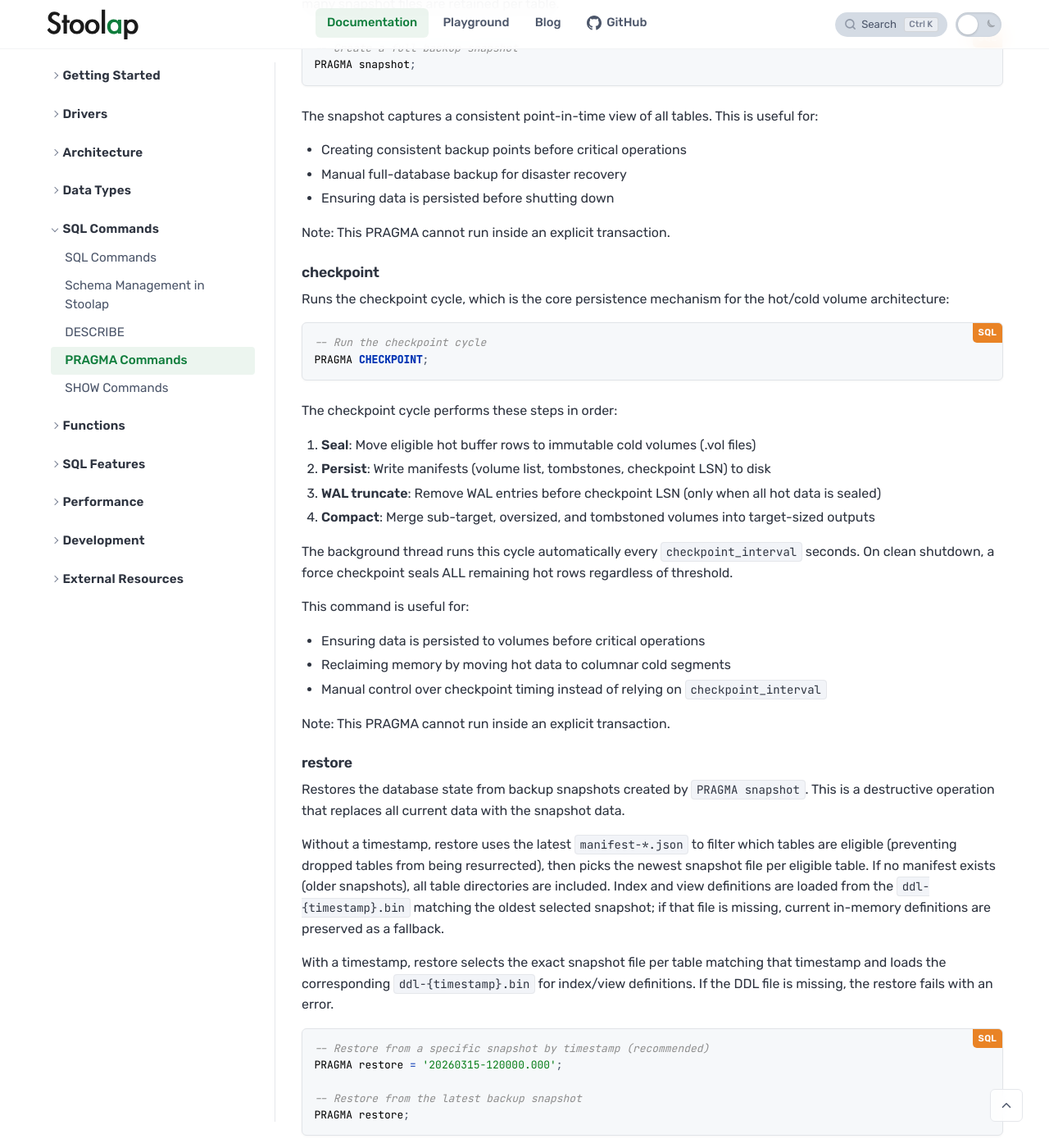
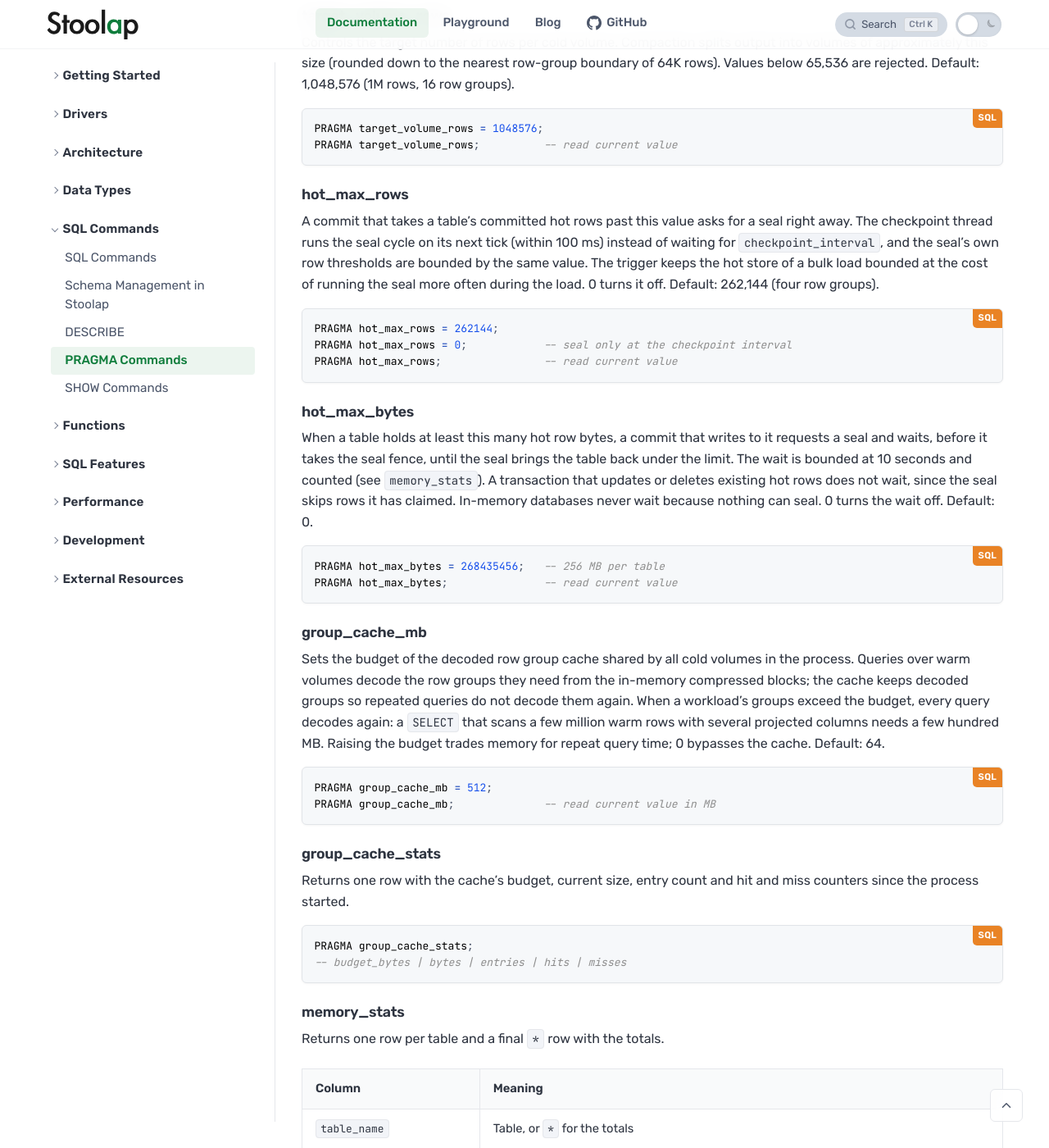
Before and after one commit to stoolap/stoolap, a Jekyll site: the page built from docs/_docs/sql-commands/pragma-commands.md, in a window 1280 px wide and 1400 px high, scrolled down 3308 px. Shown: the whole window at 82% size. Built offline with Jekyll 4.4.1, drawn with Linux system fonts in a browser that asks for light colours; some of the changed text lies outside the part shown.

Commit message:
docs: document hot_max_rows, hot_max_bytes, group_cache_mb, group_cache_stats and memory_stats
The PRAGMA reference gets a memory and hot store section with the
two hot limits, the decoded row group cache budget and its stats, and
the MEMORY_STATS columns; the connection string and persistence
tables list the two new DSN keys.

````diff
--- a/docs/_docs/sql-commands/pragma-commands.md
+++ b/docs/_docs/sql-commands/pragma-commands.md
@@ -46,6 +46,16 @@
 | `sync_mode` | Read current WAL sync mode (read-only, set via DSN) | 1 |
 | `wal_flush_trigger` | Read current WAL flush trigger (read-only, set via DSN) | 32768 |
 | `volume_stats` | Show per-volume storage statistics | - |
+
+### Memory and Hot Store
+
+| PRAGMA | Description | Default |
+|--------|-------------|---------|
+| `hot_max_rows` | Committed hot rows per table that request an early seal (0 = off) | 262144 |
+| `hot_max_bytes` | Hot row bytes per table above which commits wait for a seal (0 = off) | 0 |
+| `group_cache_mb` | Budget of the decoded row group cache in MB (0 = bypass) | 64 |
+| `group_cache_stats` | Show the decoded row group cache's budget, size and hit counts | - |
+| `memory_stats` | Show per-table hot and cold memory figures | - |
 
 #### checkpoint_interval
 
@@ -116,6 +126,62 @@
 ```sql
 PRAGMA target_volume_rows = 1048576;
 PRAGMA target_volume_rows;          -- read current value
+```
+
+#### hot_max_rows
+
+A commit that takes a table's committed hot rows past this value asks for a seal right away. The checkpoint thread runs the seal cycle on its next tick (within 100 ms) instead of waiting for `checkpoint_interval`, and the seal's own row thresholds are bounded by the same value. The trigger keeps the hot store of a bulk load bounded at the cost of running the seal more often during the load. 0 turns it off. Default: 262,144 (four row groups).
+
+```sql
+PRAGMA hot_max_rows = 262144;
+PRAGMA hot_max_rows = 0;            -- seal only at the checkpoint interval
+PRAGMA hot_max_rows;                -- read current value
+```
+
+#### hot_max_bytes
+
+When a table holds at least this many hot row bytes, a commit that writes to it requests a seal and waits, before it takes the seal fence, until the seal brings the table back under the limit. The wait is bounded at 10 seconds and counted (see `memory_stats`). A transaction that updates or deletes existing hot rows does not wait, since the seal skips rows it has claimed. In-memory databases never wait because nothing can seal. 0 turns the wait off. Default: 0.
+
+```sql
+PRAGMA hot_max_bytes = 268435456;   -- 256 MB per table
+PRAGMA hot_max_bytes;               -- read current value
+```
+
+#### group_cache_mb
+
+Sets the budget of the decoded row group cache shared by all cold volumes in the process. Queries over warm volumes decode the row groups they need from the in-memory compressed blocks; the cache keeps decoded groups so repeated queries do not decode them again. When a workload's groups exceed the budget, every query decodes again: a `SELECT` that scans a few million warm rows with several projected columns needs a few hundred MB. Raising the budget trades memory for repeat query time; 0 bypasses the cache. Default: 64.
+
+```sql
+PRAGMA group_cache_mb = 512;
+PRAGMA group_cache_mb;              -- read current value in MB
+```
+
+#### group_cache_stats
+
+Returns one row with the cache's budget, current size, entry count and hit and miss counters since the process started.
+
+```sql
+PRAGMA group_cache_stats;
+-- budget_bytes | bytes | entries | hits | misses
+```
+
+#### memory_stats
+
+Returns one row per table and a final `*` row with the totals.
+
+| Column | Meaning |
+|--------|---------|
+| `table_name` | Table, or `*` for the totals |
+| `hot_rows` | Committed rows in the hot store |
+| `hot_bytes` | Bytes of the rows the hot arena holds, heap text and extension payloads included |
+| `arena_slots` | Arena slots in use, deleted and cleared ones included |
+| `arena_capacity_bytes` | Bytes the arena's slot vectors reserve |
+| `chain_entries` | Previous row versions kept alive by version chains |
+| `volume_bytes` | Memory of the table's loaded cold volumes |
+| `admission_waits` | On the `*` row: commits that waited for a seal under `hot_max_bytes` |
+
+```sql
+PRAGMA memory_stats;
 ```
 
 ### Manual Snapshot and Checkpoint Control
@@ -235,8 +301,10 @@
 All PRAGMA values can also be set via the connection string:
 
 ```
-file:///path/to/db?checkpoint_interval=60&compact_threshold=4&keep_snapshots=3&sync_mode=normal
+file:///path/to/db?checkpoint_interval=60&compact_threshold=4&keep_snapshots=3&sync_mode=normal&hot_max_rows=262144
 ```
+
+`group_cache_mb` has no connection string form; the cache is process-wide and is set with the PRAGMA.
 
 Legacy parameter names are accepted for backward compatibility:
 - `snapshot_interval` maps to `checkpoint_interval`
````
Also changed, not shown: docs/_docs/architecture/persistence.md (+2 -0 lines), docs/_docs/getting-started/connection-strings.md (+2 -0 lines).
